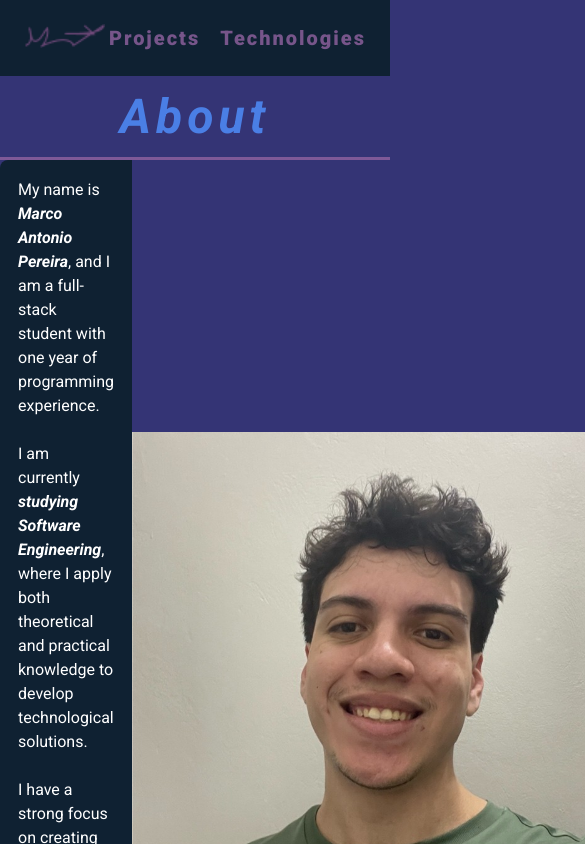
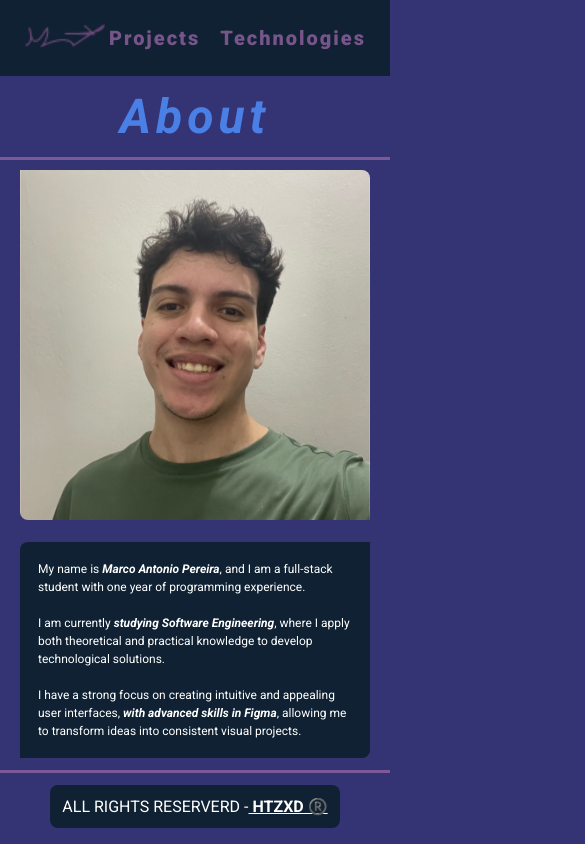
Before and after one commit to htzxd/MyPortfolioReact, a React (Vite) app: page /about in a window 390 px wide. Shown: the top 844 px of the page, 585 px wide, since content can reach past the window. Built offline with nearby package versions, Linux system fonts and the light colour scheme.

Commit message:
responsiviness added

```diff
--- a/src/pages/about/style.js
+++ b/src/pages/about/style.js
@@ -32,6 +32,7 @@ export const Main = styled.div`
     padding: 1.8rem;
     border-radius: .8rem 0 .8rem 0;
     line-height: 150%;
+    margin-block: 1.2rem;
   }
 
   img {
@@ -42,4 +43,40 @@ export const Main = styled.div`
 
   border-top: 3px solid rgba(145, 99, 160, 0.8);
   border-bottom: 3px solid rgba(145, 99, 160, 0.8);
+
+  @media (max-width: 1065px){
+    img {
+      max-width: 30rem;
+    }
+
+    p {
+      max-height: 25rem;
+      font-size: 1.4rem;
+    }
+  }
+
+  @media (max-width: 840px){
+    img {
+      max-width: 30rem;
+    }
+
+    p {
+      max-width: 40rem;
+    }
+  }
+
+  @media (max-width: 735px){
+    display: flex;
+    flex-direction: column-reverse;
+
+    img {
+      max-width: 40rem;
+      max-height: 35rem;
+    }
+
+    p {
+      max-width: 35rem;
+      font-size: 1.2rem;
+    }
+  }
 `
```
Also changed, not shown: src/assets/6de09887424406592675f1eb66fd1123.jpg (renamed from src/assets/avatar.jpg).
